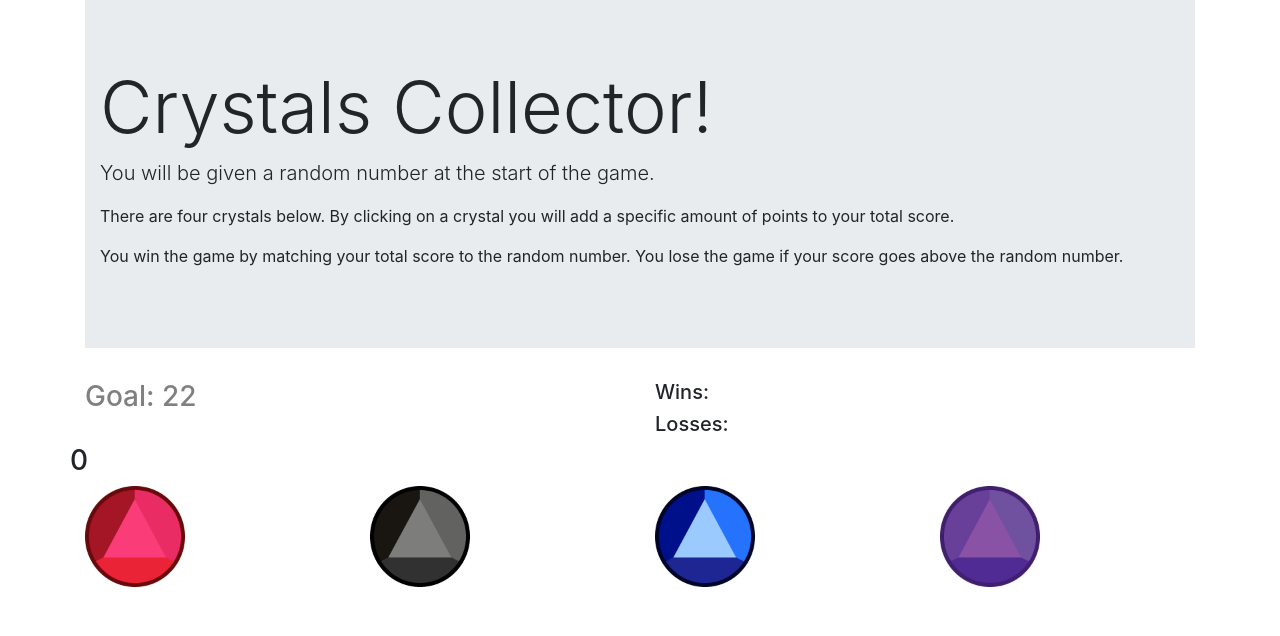
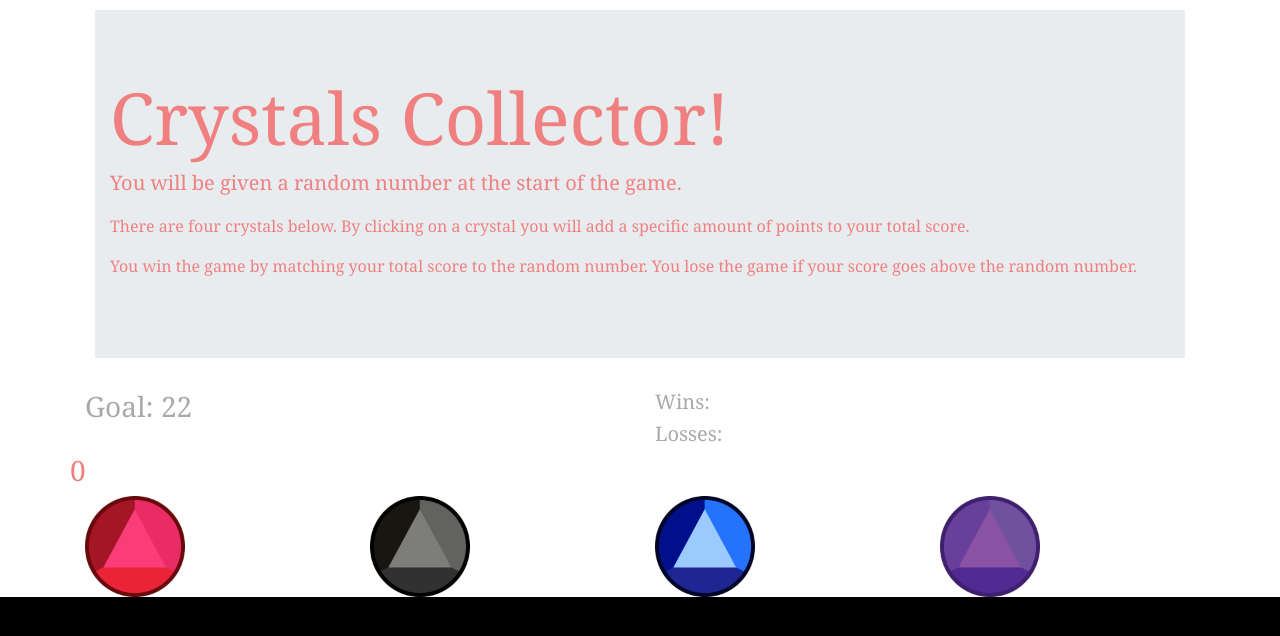
Before and after one commit to RaCzech/unit-4-game, a plain HTML site: page index.html in a window 1280 px wide. Drawn offline with nearby package versions, Linux system fonts and the light colour scheme.

Commit message:
CSS styling

```diff
--- a/assets/css/style.css
+++ b/assets/css/style.css
@@ -1,3 +1,24 @@
-#goal{
-    color: gray;
+.container {
+    font-family: Georgia, 'Times New Roman', Times, serif;
+    color: lightcoral;
 }
+
+#goal {
+    color: darkgray;
+}
+
+#losses {
+    color: darkgray;
+}
+
+#wins {
+    color: darkgray;
+}
+
+html {
+    background-color: black;
+}
+
+.jumbotron {
+    margin: 10px;
+}
--- a/assets/javascript/game.js
+++ b/assets/javascript/game.js
@@ -5,12 +5,6 @@ $('#goal').text('Goal: '+targetScore);
 console.log(targetScore);
 
 var currentScore = 0;
-// gem scores should be betwwen 1 - 12.
-var blackGem=Math.floor(Math.random()*11+1);
-var blueGem=Math.floor(Math.random()*11+1);
-var purpleGem=Math.floor(Math.random()*11+1);
-var redGem=Math.floor(Math.random()*11+1);
-
 var wins = 0;
 var losses = 0;
 
@@ -32,7 +26,7 @@ function reset() {
     targetScore=Math.floor((Math.random()*101)+19);
     $('#goal').text('Goal: '+targetScore);
 
-    blackgem=Math.floor((Math.random()*11)+1);
+    blackGem=Math.floor((Math.random()*11)+1);
     blueGem=Math.floor((Math.random()*11)+1);
     purpleGem=Math.floor((Math.random()*11)+1);
     redGem=Math.floor((Math.random()*11)+1);
```
